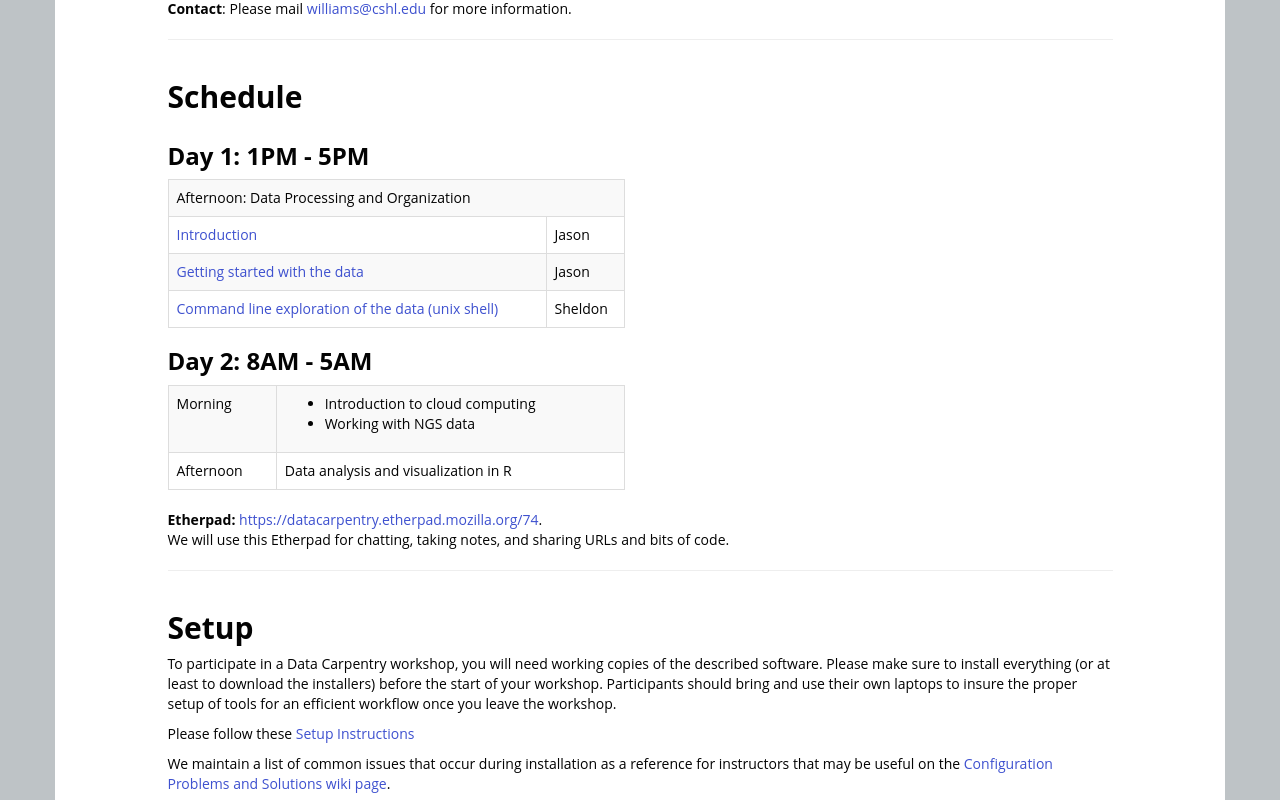
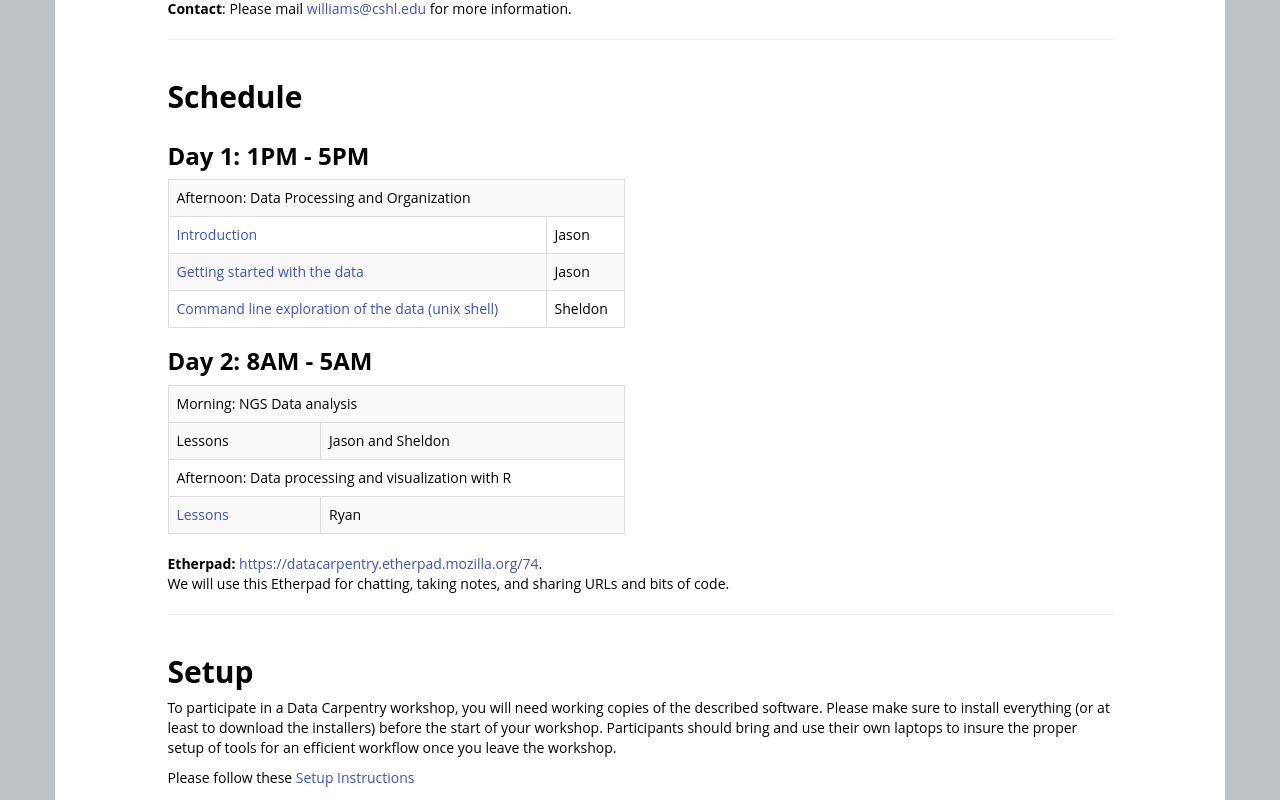
Before and after one commit to devbioinfoguy/2015-07-30-ASPB, a Jekyll site: the page built from index.html, in a window 1280 px wide and 900 px high, scrolled down 826 px, cut to the strip 0-800 px from the top of the window. Built offline with Jekyll 4.4.1, drawn with Linux system fonts in a browser that asks for light colours; nearby versions of some CDN libraries; library files that are not in the unit come from our copies.

Commit message:
Update index.html

```diff
--- a/index.html
+++ b/index.html
@@ -181,15 +181,32 @@ Participants should bring their laptops and plan to participate actively. By the
     <h3>Day 2: 8AM - 5AM</h3>
     <table class="table table-striped">
       <tr>
-        <td>Morning</td>
+        <td colspan=2>Morning: NGS Data analysis</td>
+      </tr>
+      <tr>
+      <tr>
         <td>
-          <ul>
-            <li>Introduction to cloud computing</li>
-            <li>Working with NGS data</li>
-          </ul>
+          Lessons
+        </td>
+        <td>
+          Jason and Sheldon
         </td>
       </tr>
-      <tr> <td>Afternoon</td>  <td>{{page.day2_pm}}</td> </tr>
+      <tr>
+        <td colspan=2>
+          Afternoon: Data processing and visualization with R
+        </td>
+      </tr>
+      <tr>
+        <td>
+          <a href="https://github.com/datacarpentry/R-genomics/tree/master/lessons">
+            Lessons
+          </a>
+        </td>
+        <td>
+          Ryan
+        </td>
+      </tr>
     </table>
  </div>
 </div>
```
